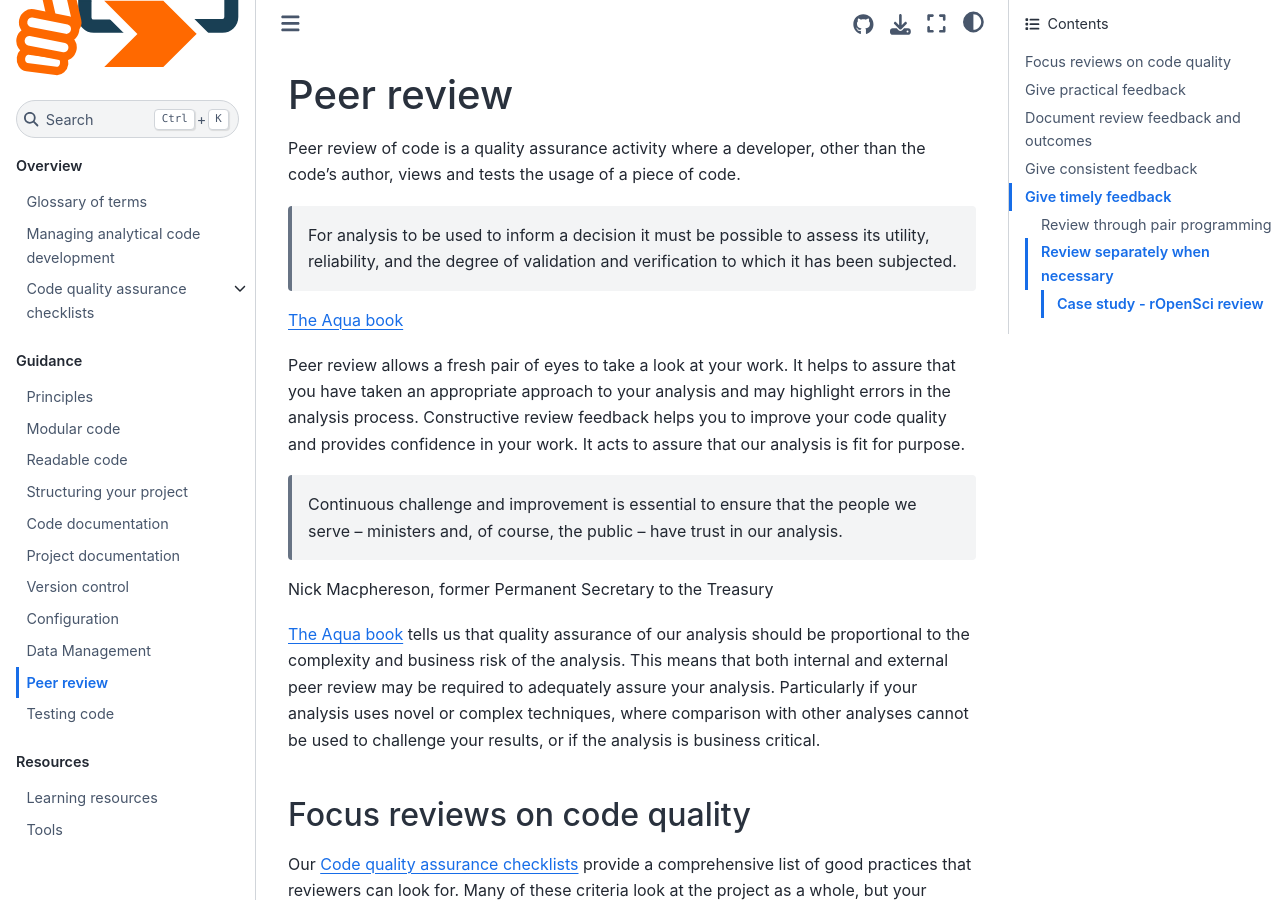
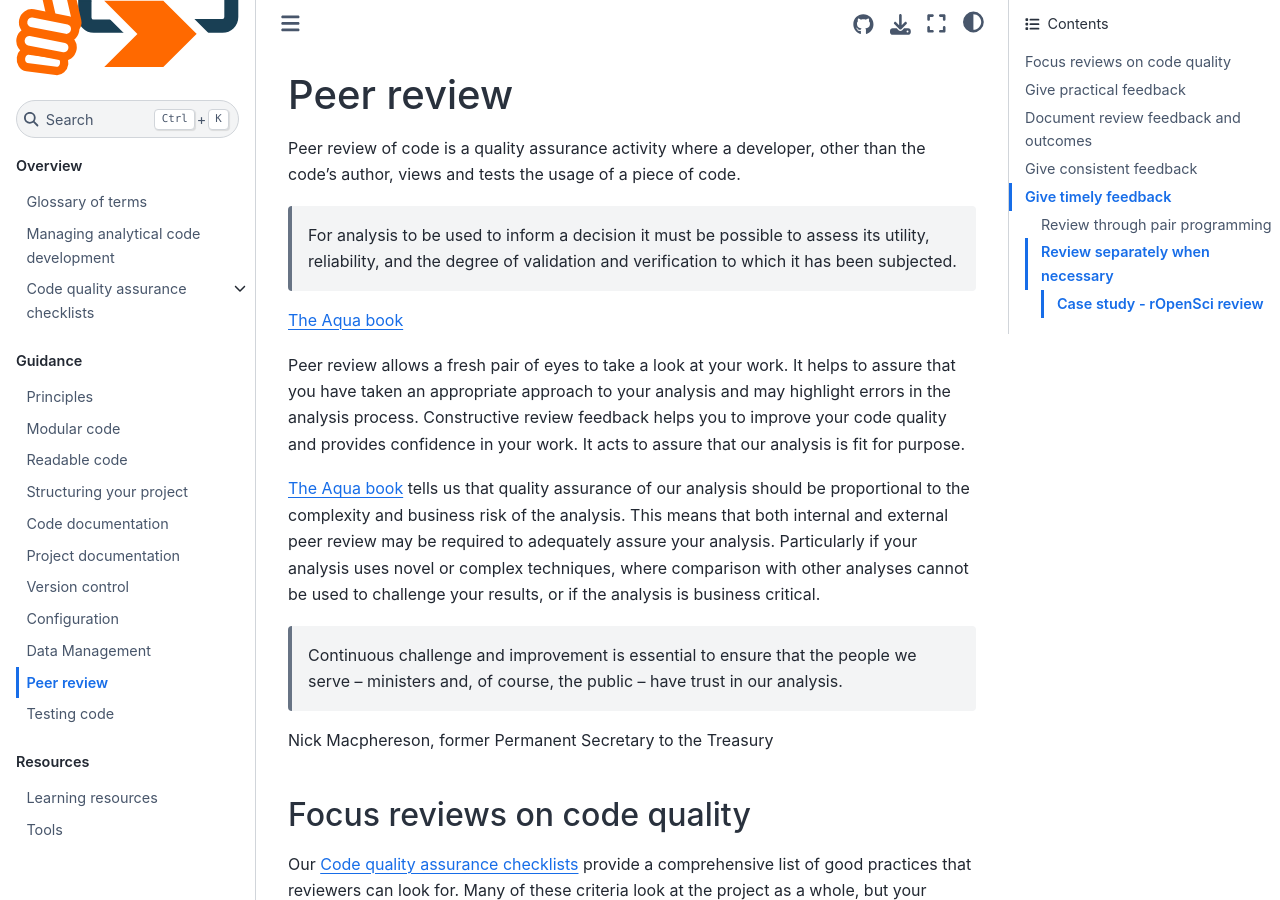
Before and after one commit to best-practice-and-impact/qa-of-code-guidance, a Jupyter Book: the page built from book/peer_review.md, in a window 1280 px wide and 900 px high. Built offline with Jupyter Book 1.0.4 settings and Sphinx 7.4.7 and the Sphinx Book theme 1.1.4, drawn with Linux system fonts in a browser that asks for light colours.

Commit message:
Move quotation in first section

```diff
--- a/book/peer_review.md
+++ b/book/peer_review.md
@@ -8,11 +8,11 @@ Peer review of code is a quality assurance activity where a developer, other tha
 
 Peer review allows a fresh pair of eyes to take a look at your work. It helps to assure that you have taken an appropriate approach to your analysis and may highlight errors in the analysis process. Constructive review feedback helps you to improve your code quality and provides confidence in your work. It acts to assure that our analysis is fit for purpose.
 
+[The Aqua book](https://www.gov.uk/government/publications/the-aqua-book-guidance-on-producing-quality-analysis-for-government) tells us that quality assurance of our analysis should be proportional to the complexity and business risk of the analysis. This means that both internal and external peer review may be required to adequately assure your analysis. Particularly if your analysis uses novel or complex techniques, where comparison with other analyses cannot be used to challenge your results, or if the analysis is business critical.
+
 >Continuous challenge and improvement is essential to ensure that the people we serve – ministers and, of course, the public – have trust in our analysis.
 
 Nick Macphereson, former Permanent Secretary to the Treasury
-
-[The Aqua book](https://www.gov.uk/government/publications/the-aqua-book-guidance-on-producing-quality-analysis-for-government) tells us that quality assurance of our analysis should be proportional to the complexity and business risk of the analysis. This means that both internal and external peer review may be required to adequately assure your analysis. Particularly if your analysis uses novel or complex techniques, where comparison with other analyses cannot be used to challenge your results, or if the analysis is business critical.
 
 ## Focus reviews on code quality
 
```
